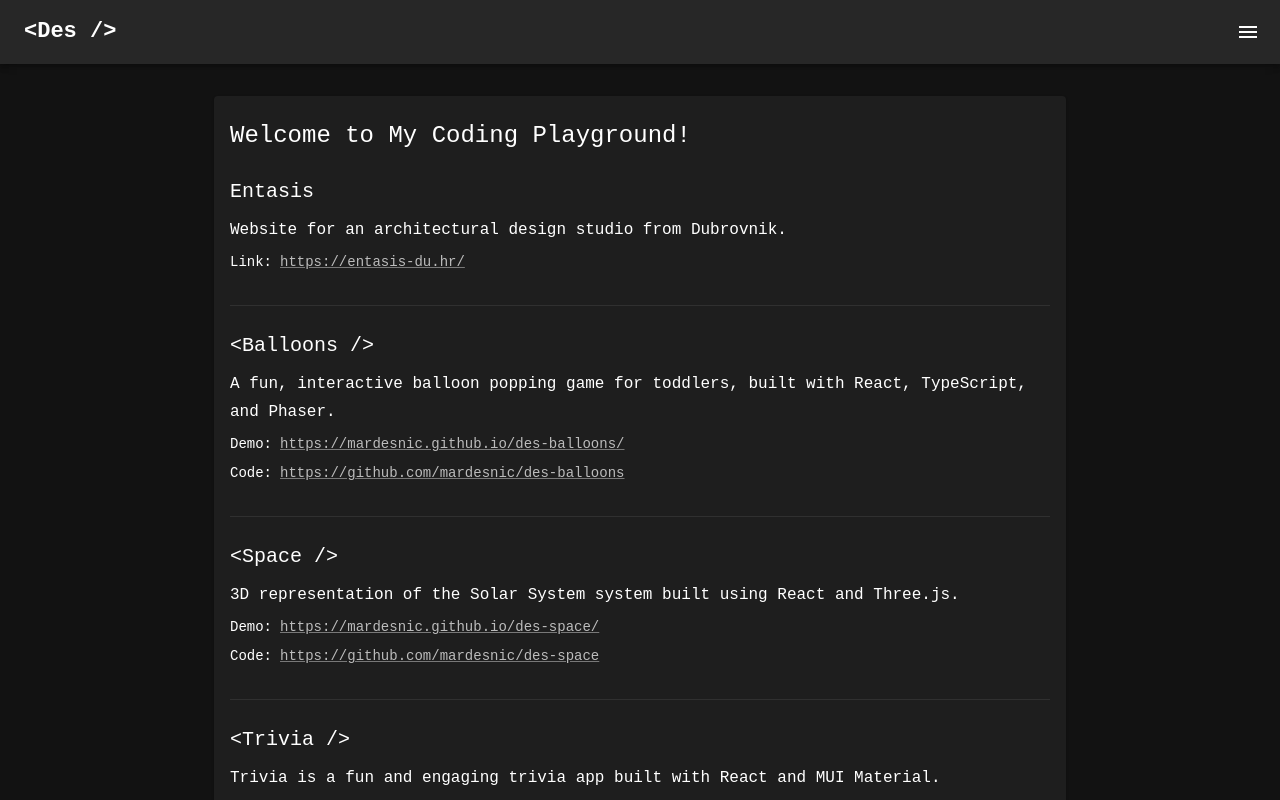
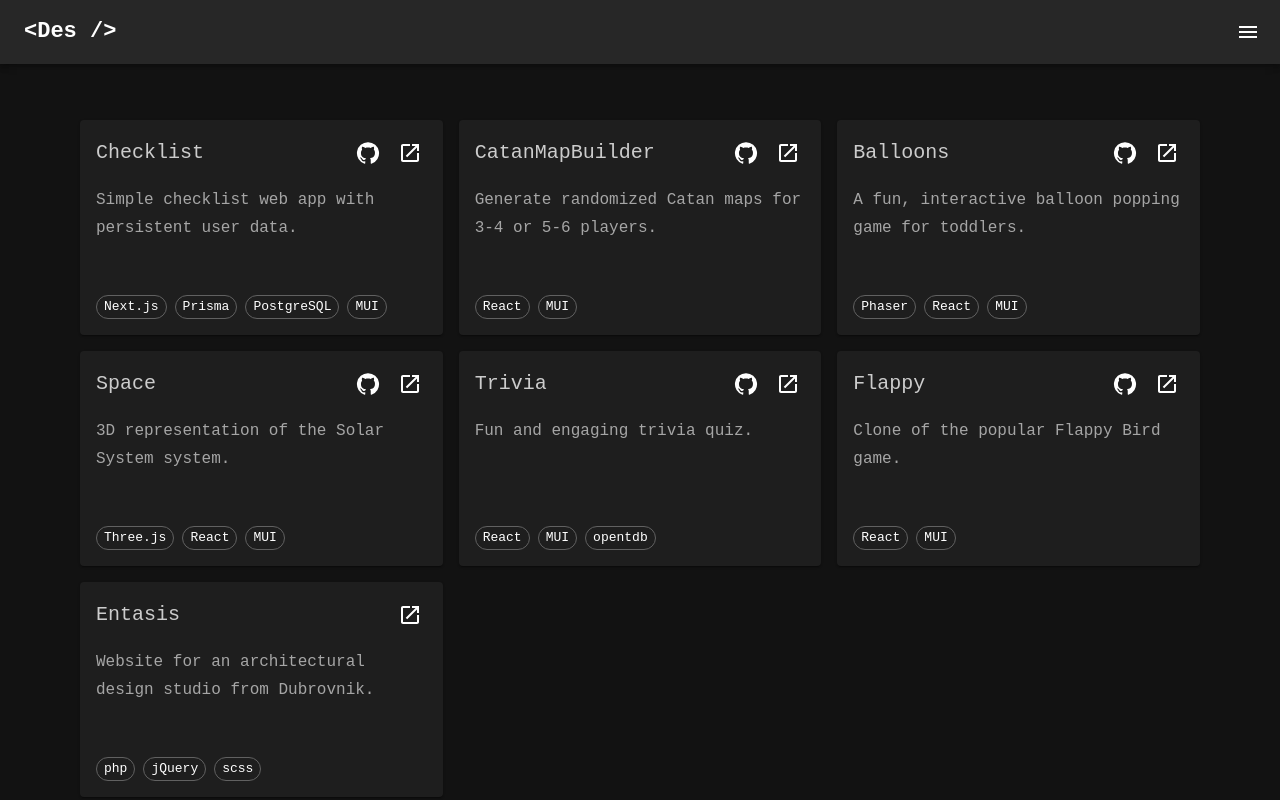
Before and after one commit to mardesnic/mardesnic.github.io, a React (Vite) app: page / in a window 1280 px wide. Shown: the top 800 px of the page. Built offline with nearby package versions, Linux system fonts and the light colour scheme.

Commit message:
refactor

```diff
--- a/src/components/layout/Container.tsx
+++ b/src/components/layout/Container.tsx
@@ -1,11 +1,6 @@
 import { ReactNode } from 'react';
 import { styled } from '@mui/system';
-import {
-  Container as MuiContainer,
-  Box,
-  Paper as MuiPaper,
-} from '@mui/material';
-import { useTheme } from '@mui/material/styles';
+import { Container as MuiContainer, Box } from '@mui/material';
 import { Navbar } from './Navbar';
 
 interface Props {
@@ -21,7 +16,7 @@ const Content = styled(Box)(({ theme }) => ({
   },
 }));
 
-const Paper = styled(MuiPaper)(({ theme }) => ({
+const Paper = styled(Box)(({ theme }) => ({
   paddingInline: theme.spacing(2),
   paddingBlock: theme.spacing(3),
   color: theme.palette.text.primary,
@@ -32,13 +27,12 @@ const Paper = styled(MuiPaper)(({ theme }) => ({
 }));
 
 export const Container: React.FC<Props> = ({ children }) => {
-  const theme = useTheme();
   return (
     <>
       <Navbar />
-      <MuiContainer maxWidth='md'>
+      <MuiContainer maxWidth='lg'>
         <Content>
-          <Paper theme={theme}>{children}</Paper>
+          <Paper>{children}</Paper>
         </Content>
       </MuiContainer>
     </>
--- a/src/components/page/Portfolio.tsx
+++ b/src/components/page/Portfolio.tsx
@@ -1,96 +1,92 @@
 import React from 'react';
 import { Container } from '../layout/Container';
-import { styled } from '@mui/system';
-import { Box, Typography, Link, Divider as MuiDivider } from '@mui/material';
-import { PROJECTS, WEBSITES } from '../../const';
+import { Stack, styled } from '@mui/system';
+import {
+  Box,
+  Typography,
+  Grid,
+  Paper,
+  IconButton,
+  Link,
+  Chip,
+} from '@mui/material';
+import { PROJECTS } from '../../const';
+import GitHubIcon from '@mui/icons-material/GitHub';
+import LaunchIcon from '@mui/icons-material/Launch';
 
-const List = styled(Box)(({ theme }) => ({
+const Item = styled(Paper)(({ theme }) => ({
   display: 'flex',
   flexDirection: 'column',
-  gap: theme.spacing(3),
-  marginTop: theme.spacing(3),
-}));
-
-const Item = styled(Box)(({ theme }) => ({
-  display: 'flex',
-  flexDirection: 'column',
+  justifyContent: 'space-between',
   gap: theme.spacing(1),
-}));
-
-const Label = styled(Typography)(({ theme }) => ({
-  display: 'inline',
-  marginRight: theme.spacing(1),
-}));
-
-const Divider = styled(MuiDivider)(({ theme }) => ({
-  marginTop: theme.spacing(3),
+  padding: theme.spacing(2),
+  minHeight: 215,
 }));
 
 export const Portfolio: React.FC = () => {
   return (
     <Container>
-      <Typography variant='h5'>Welcome to My Coding Playground!</Typography>
-      <List>
-        {WEBSITES.map((website) => (
-          <Item key={website.url}>
-            <Typography variant='h6'>{website.title}</Typography>
-            <Typography variant='subtitle1'>{website.summary}</Typography>
+      <Grid container spacing={2}>
+        {PROJECTS.map((project) => (
+          <Grid item key={project.url} sm={12} md={6} lg={4}>
+            <Item>
+              <div>
+                <Stack
+                  direction='row'
+                  gap={1}
+                  justifyContent='space-between'
+                  alignItems='center'
+                  sx={{ width: '100%' }}
+                >
+                  <Typography variant='h6'>
+                    <Link
+                      href={project.url}
+                      color={'secondary'}
+                      sx={{ textDecoration: 'none' }}
+                    >
+                      {project.title}
+                    </Link>
+                  </Typography>
+                  <Stack direction='row' gap={1}>
+                    {project.github && (
                       <Box>
-              <Label variant='body1'>Link:</Label>
-              <Link
-                href={website.url}
+                        <IconButton
+                          href={project.github}
                           target='_blank'
                           rel='noopener noreferrer'
-                color='text.secondary'
+                          size='small'
                         >
-                {website.url}
-              </Link>
-            </Box>
-            {website.github && (
-              <Box>
-                <Label variant='body1'>Project:</Label>
-                <Link
-                  href={website.github}
-                  rel='noopener noreferrer'
-                  color='text.secondary'
-                >
-                  {website.github}
-                </Link>
+                          <GitHubIcon />
+                        </IconButton>
                       </Box>
                     )}
-            <Divider light />
+                    {project.url && (
+                      <Box>
+                        <IconButton
+                          href={project.url}
+                          target='_blank'
+                          rel='noopener noreferrer'
+                          size='small'
+                        >
+                          <LaunchIcon />
+                        </IconButton>
+                      </Box>
+                    )}
+                  </Stack>
+                </Stack>
+                <Typography sx={{ mt: 2 }} variant='subtitle1'>
+                  {project.summary}
+                </Typography>
+              </div>
+              <Stack direction='row' gap={1} flexWrap='wrap'>
+                {project.technologies.map((item) => (
+                  <Chip label={item} variant='outlined' size='small' />
+                ))}
+              </Stack>
             </Item>
+          </Grid>
         ))}
-      </List>
-      <List>
-        {PROJECTS.map((project, i) => (
-          <Item key={project.url}>
-            <Typography variant='h6'>{project.title}</Typography>
-            <Typography variant='subtitle1'>{project.summary}</Typography>
-            <Box>
-              <Label variant='body1'>Demo:</Label>
-              <Link
-                href={project.url}
-                rel='noopener noreferrer'
-                color='text.secondary'
-              >
-                {project.url}
-              </Link>
-            </Box>
-            <Box>
-              <Label variant='body1'>Code:</Label>
-              <Link
-                href={project.github}
-                rel='noopener noreferrer'
-                color='text.secondary'
-              >
-                {project.github}
-              </Link>
-            </Box>
-            {i + 1 < PROJECTS.length && <Divider light />}
-          </Item>
-        ))}
-      </List>
+      </Grid>
     </Container>
   );
 };
--- a/src/const.ts
+++ b/src/const.ts
@@ -5,49 +5,54 @@ export const NAME = 'Marin Desnica';
 export const APP_NAME = `<Des />`;
 export const WEBSITE = 'https://mardesnic.github.io/';
 
-export const WEBSITES = [
+export const PROJECTS = [
+  {
+    title: 'Checklist',
+    summary: 'Simple checklist web app with persistent user data.',
+    url: 'https://des-checklist.vercel.app/',
+    github: 'https://github.com/mardesnic/des-checklist',
+    technologies: ['Next.js', 'Prisma', 'PostgreSQL', 'MUI'],
+  },
+  {
+    title: 'CatanMapBuilder',
+    summary: 'Generate randomized Catan maps for 3-4 or 5-6 players.',
+    url: 'https://mardesnic.github.io/des-catan-map-builder/',
+    github: 'https://github.com/mardesnic/des-catan-map-builder',
+    technologies: ['React', 'MUI'],
+  },
+  {
+    title: 'Balloons',
+    summary: 'A fun, interactive balloon popping game for toddlers. ',
+    url: 'https://mardesnic.github.io/des-balloons/',
+    github: 'https://github.com/mardesnic/des-balloons',
+    technologies: ['Phaser', 'React', 'MUI'],
+  },
+  {
+    title: 'Space',
+    summary: '3D representation of the Solar System system. ',
+    url: 'https://mardesnic.github.io/des-space/',
+    github: 'https://github.com/mardesnic/des-space',
+    technologies: ['Three.js', 'React', 'MUI'],
+  },
+  {
+    title: 'Trivia',
+    summary: 'Fun and engaging trivia quiz. ',
+    url: 'https://mardesnic.github.io/des-trivia/',
+    github: 'https://github.com/mardesnic/des-trivia',
+    technologies: ['React', 'MUI', 'opentdb'],
+  },
+  {
+    title: 'Flappy',
+    summary: 'Clone of the popular Flappy Bird game.',
+    url: 'https://mardesnic.github.io/des-flappy/',
+    github: 'https://github.com/mardesnic/des-flappy',
+    technologies: ['React', 'MUI'],
+  },
   {
     title: 'Entasis',
     summary: 'Website for an architectural design studio from Dubrovnik. ',
     url: 'https://entasis-du.hr/',
     github: '',
+    technologies: ['php', 'jQuery', 'scss'],
   },
 ];
-
-export const PROJECTS = [
-  {
-    title: '<Balloons />',
-    summary:
-      'A fun, interactive balloon popping game for toddlers, built with React, TypeScript, and Phaser. ',
-    url: 'https://mardesnic.github.io/des-balloons/',
-    github: 'https://github.com/mardesnic/des-balloons',
-  },
-  {
-    title: '<Space />',
-    summary:
-      '3D representation of the Solar System system built using React and Three.js. ',
-    url: 'https://mardesnic.github.io/des-space/',
-    github: 'https://github.com/mardesnic/des-space',
-  },
-  {
-    title: '<Trivia />',
-    summary:
-      'Trivia is a fun and engaging trivia app built with React and MUI Material. ',
-    url: 'https://mardesnic.github.io/des-trivia/',
-    github: 'https://github.com/mardesnic/des-trivia',
-  },
-  {
-    title: '<CatanMapBuilder />',
-    summary:
-      'Simple web app for generating Catan maps built with React and MUI Material.',
-    url: 'https://mardesnic.github.io/des-catan-map-builder/',
-    github: 'https://github.com/mardesnic/des-catan-map-builder',
-  },
-  {
-    title: '<Flappy />',
-    summary:
-      'Flappy is a clone of the popular game Flappy Bird created with React.',
-    url: 'https://mardesnic.github.io/des-flappy/',
-    github: 'https://github.com/mardesnic/des-flappy',
-  },
-];
--- a/src/styles/theme.ts
+++ b/src/styles/theme.ts
@@ -1,7 +1,7 @@
 import { createTheme } from '@mui/material/styles';
 
 const primary = '#333';
-const secondary = '#fff';
+const secondary = '#ccc';
 
 export const theme = createTheme({
   palette: {
@@ -21,6 +21,7 @@ export const theme = createTheme({
     },
     subtitle1: {
       fontSize: 16,
+      opacity: 0.6,
     },
     h1: {
       fontSize: 22,
```
Also changed, not shown: 1 other file (tests, documents, lock files or other folders). Lines whose indentation alone changed are shown as unchanged.
